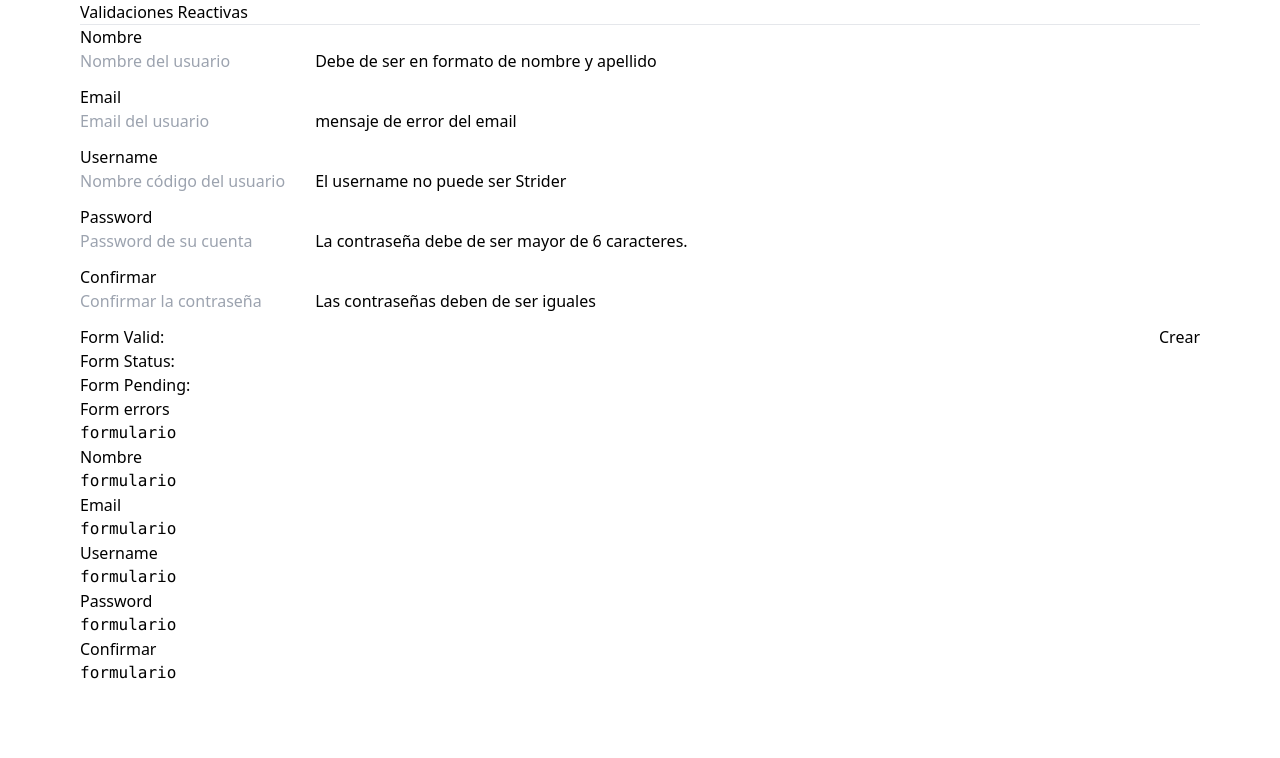
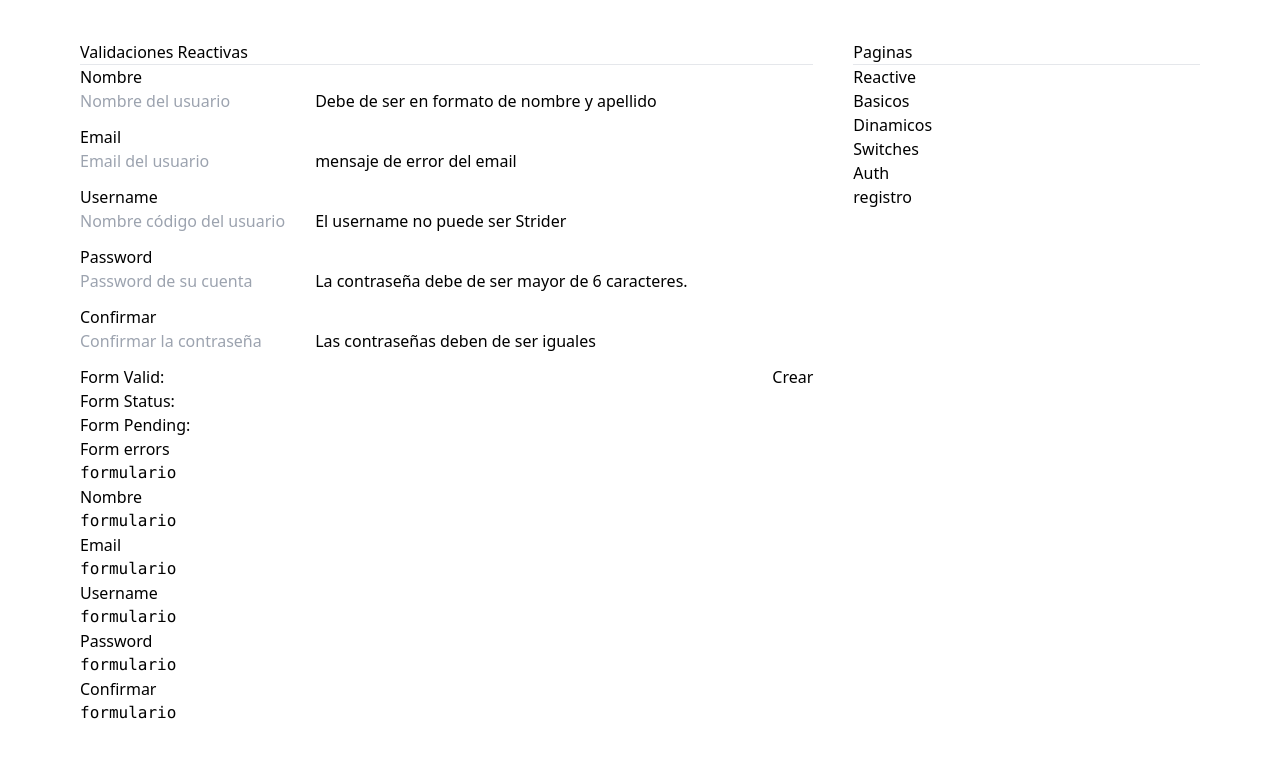
Before and after one commit to NoMeeseeks/07-formApp, an Angular app: page /auth/sign-up in a window 1280 px wide. Shown: the top 758 px of the page. Built offline with nearby package versions, Linux system fonts and the light colour scheme.

Commit message:
side menu con sus configuracions tailwind y html

```diff
--- a/src/app/app.component.html
+++ b/src/app/app.component.html
@@ -1 +1,8 @@
-<router-outlet />
+<div class="grid grid-cols-3 gap-10 mt-10">
+  <div class="col-span-2">
+    <router-outlet />
+  </div>
+  <div class="col-span-1">
+    <shared-side-menu></shared-side-menu>
+  </div>
+</div>
--- /dev/null
+++ b/src/app/shared/components/side-menu/side-menu.component.html
@@ -0,0 +1,15 @@
+<h2>Paginas</h2>
+<hr>
+<h3>Reactive</h3>
+<ul>
+  <li *ngFor="let reactMenu of reactiveMenu" [routerLink]="[reactMenu.route]" routerLinkActive="active">
+    {{ reactMenu.title }}
+  </li>
+</ul>
+
+<h3>Auth</h3>
+<ul>
+  <li *ngFor="let auth of authMenu" [routerLink]="[auth.route]" routerLinkActive="active">
+    {{ auth.title }}
+  </li>
+</ul>
--- /dev/null
+++ b/src/app/shared/components/side-menu/side-menu.component.ts
@@ -0,0 +1,33 @@
+import { Component } from '@angular/core';
+import { CommonModule } from '@angular/common';
+import { Router, RouterModule } from '@angular/router';
+
+interface MenuItem {
+  title: string;
+  route: string;
+}
+
+@Component({
+  selector: 'shared-side-menu',
+  standalone: true,
+  imports: [CommonModule, RouterModule],
+  templateUrl: './side-menu.component.html',
+  styles: ``
+})
+export class SideMenuComponent {
+
+  public reactiveMenu: MenuItem[] = [
+    {
+      title: 'Basicos', route: './reactive/basic'
+    }, {
+      title: 'Dinamicos', route: './reactive/dynamic'
+    }, {
+      title: 'Switches', route: './reactive/switches'
+    },
+  ];
+  public authMenu: MenuItem[] = [
+    {
+      title: 'registro', route: './auth'
+    },
+  ];
+}
--- a/src/app/shared/shared.module.ts
+++ b/src/app/shared/shared.module.ts
@@ -1,12 +1,16 @@
 import { NgModule } from '@angular/core';
 import { CommonModule } from '@angular/common';
+import { SideMenuComponent } from './components/side-menu/side-menu.component';
 
 
 
 @NgModule({
   declarations: [],
   imports: [
-    CommonModule
+    CommonModule,
+    SideMenuComponent
+  ], exports: [
+    SideMenuComponent,
   ]
 })
 export class SharedModule { }
--- a/tailwind.config.js
+++ b/tailwind.config.js
@@ -2,6 +2,8 @@
 module.exports = {
   content: [
     "./src/index.html",
+    "./src/app/shared/components/side-menu/side-menu.component.html",
+    "./src/app/app.component.html",
     "./src/app/auth/pages/register-page/register-page.component.html",
     "./src/app/reactive/pages/basic-page/basic-page.component.html",
     "./src/app/reactive/pages/dymanic-page/dynamic-page.component.html",
```
